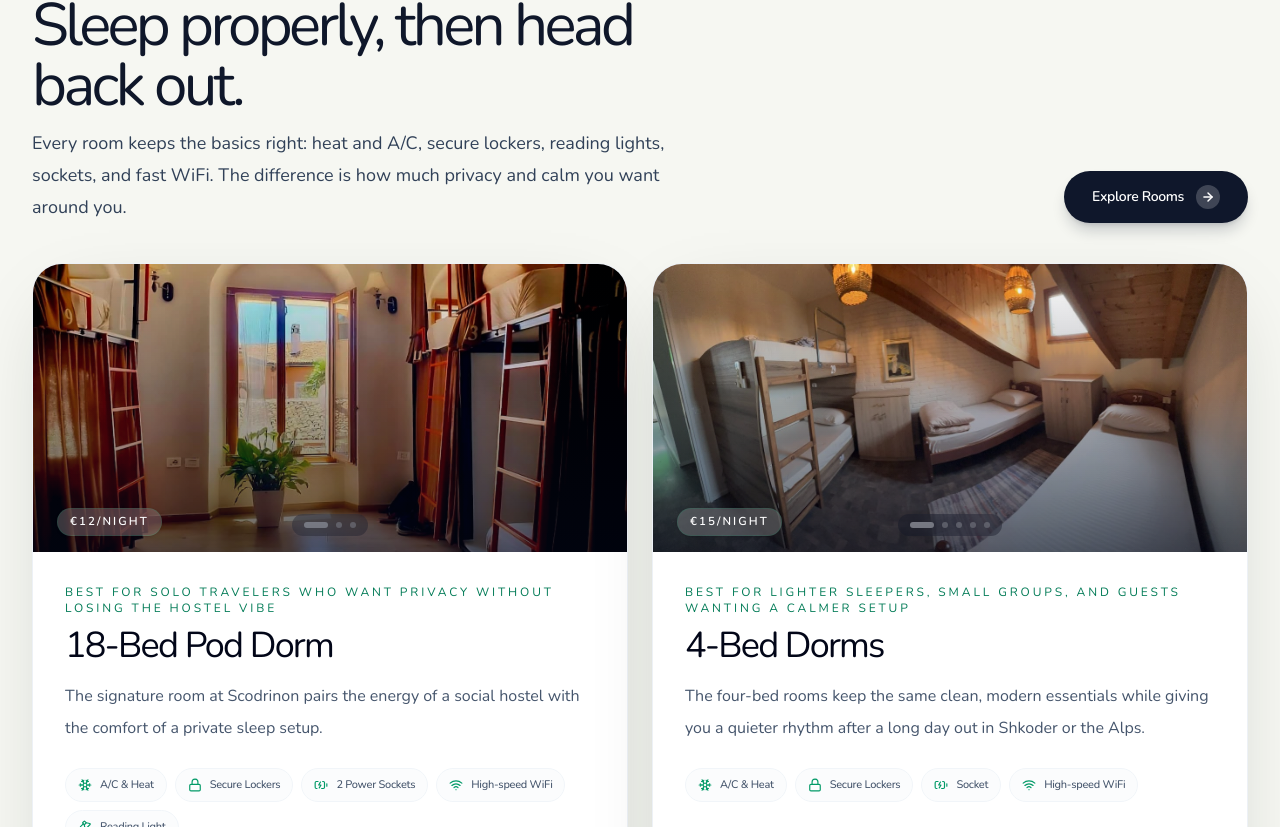
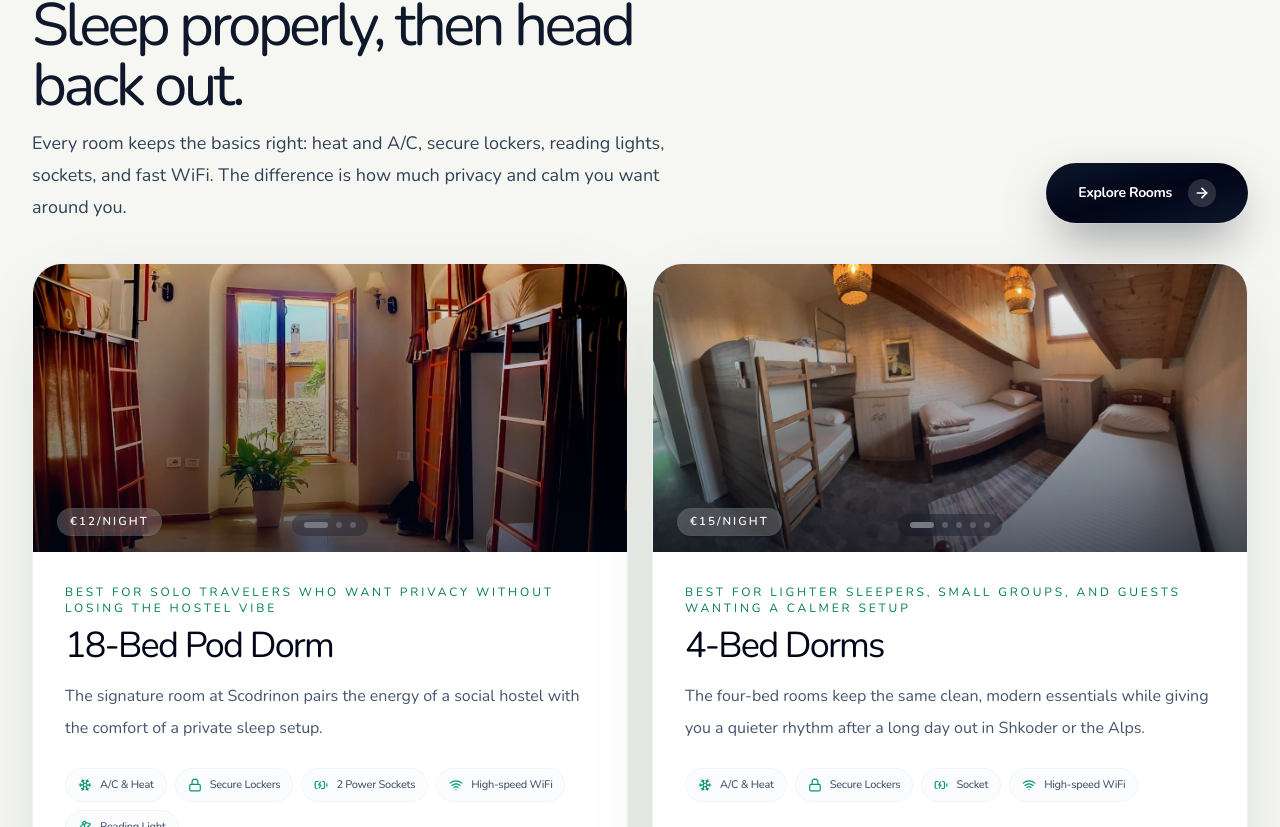
Before and after one commit to dkuromi1/hostel-nextjs, a Next.js app: page / in a window 1280 px wide. Shown: the part 1993-2820 px from the top of the page. Built offline with nearby package versions, Linux system fonts and the light colour scheme; no server answers.

Commit message:
style: big buttons

```diff
--- a/app/page.tsx
+++ b/app/page.tsx
@@ -547,16 +547,20 @@ export default function Home() {
             <Link
               href="/rooms"
               className={cn(
-                "group relative inline-flex items-center justify-center gap-3 overflow-hidden rounded-full px-7 py-3.5",
-                "bg-slate-900 text-white shadow-lg shadow-slate-900/20",
-                "text-sm font-semibold tracking-tight",
-                "transition-all duration-300 hover:bg-slate-800 hover:shadow-xl hover:shadow-slate-900/30 hover:-translate-y-0.5",
-                "active:scale-95 active:translate-y-0.5"
+                "group relative inline-flex items-center justify-center gap-4 overflow-hidden rounded-full px-8 py-4",
+                "bg-gradient-to-br from-slate-900 via-slate-950 to-slate-900 text-white",
+                "text-sm font-bold tracking-tight antialiased",
+                "shadow-[0_20px_50px_-12px_rgba(2,6,23,0.5)] ring-1 ring-white/15",
+                "transition-all duration-500 hover:-translate-y-1 hover:shadow-[0_20px_50px_-12px_rgba(5,150,105,0.25)] hover:ring-white/25",
+                "active:scale-95 active:translate-y-0"
               )}
             >
-              <span>Explore Rooms</span>
-              <div className="relative flex size-6 items-center justify-center rounded-full bg-white/20 text-white transition-all duration-300 group-hover:bg-emerald-500 group-hover:scale-110">
-                <ArrowRight className="size-3.5 transition-transform duration-300 group-hover:translate-x-0.5" strokeWidth={2.5} />
+              {/* Animated Sheen Effect */}
+              <div className="absolute inset-0 z-0 translate-x-[-100%] bg-gradient-to-r from-transparent via-white/10 to-transparent transition-transform duration-1000 group-hover:translate-x-[100%]" />
+
+              <span className="relative z-10 transition-colors duration-300 group-hover:text-emerald-50">Explore Rooms</span>
+              <div className="relative z-10 flex size-7 items-center justify-center rounded-full bg-white/15 text-white transition-all duration-300 group-hover:bg-emerald-500 group-hover:scale-110">
+                <ArrowRight className="size-4 transition-transform duration-300 group-hover:translate-x-0.5" strokeWidth={2.5} />
               </div>
             </Link>
           </div>
@@ -725,16 +729,20 @@ export default function Home() {
             <Link
               href="/experiences"
               className={cn(
-                "group relative inline-flex items-center justify-center gap-3 overflow-hidden rounded-full px-7 py-3.5",
-                "bg-slate-900 text-white shadow-lg shadow-slate-900/20",
-                "text-sm font-semibold tracking-tight",
-                "transition-all duration-300 hover:bg-slate-800 hover:shadow-xl hover:shadow-slate-900/30 hover:-translate-y-0.5",
-                "active:scale-95 active:translate-y-0.5"
+                "group relative inline-flex items-center justify-center gap-4 overflow-hidden rounded-full px-8 py-4",
+                "bg-gradient-to-br from-slate-900 via-slate-950 to-slate-900 text-white",
+                "text-sm font-bold tracking-tight antialiased",
+                "shadow-[0_20px_50px_-12px_rgba(2,6,23,0.5)] ring-1 ring-white/15",
+                "transition-all duration-500 hover:-translate-y-1 hover:shadow-[0_20px_50px_-12px_rgba(5,150,105,0.25)] hover:ring-white/25",
+                "active:scale-95 active:translate-y-0"
               )}
             >
-              <span>See Experiences</span>
-              <div className="relative flex size-6 items-center justify-center rounded-full bg-white/20 text-white transition-all duration-300 group-hover:bg-emerald-500 group-hover:scale-110">
-                <ArrowRight className="size-3.5 transition-transform duration-300 group-hover:translate-x-0.5" strokeWidth={2.5} />
+              {/* Animated Sheen Effect */}
+              <div className="absolute inset-0 z-0 translate-x-[-100%] bg-gradient-to-r from-transparent via-white/10 to-transparent transition-transform duration-1000 group-hover:translate-x-[100%]" />
+
+              <span className="relative z-10 transition-colors duration-300 group-hover:text-emerald-50">See Experiences</span>
+              <div className="relative z-10 flex size-7 items-center justify-center rounded-full bg-white/15 text-white transition-all duration-300 group-hover:bg-emerald-500 group-hover:scale-110">
+                <ArrowRight className="size-4 transition-transform duration-300 group-hover:translate-x-0.5" strokeWidth={2.5} />
               </div>
             </Link>
           </div>
```
